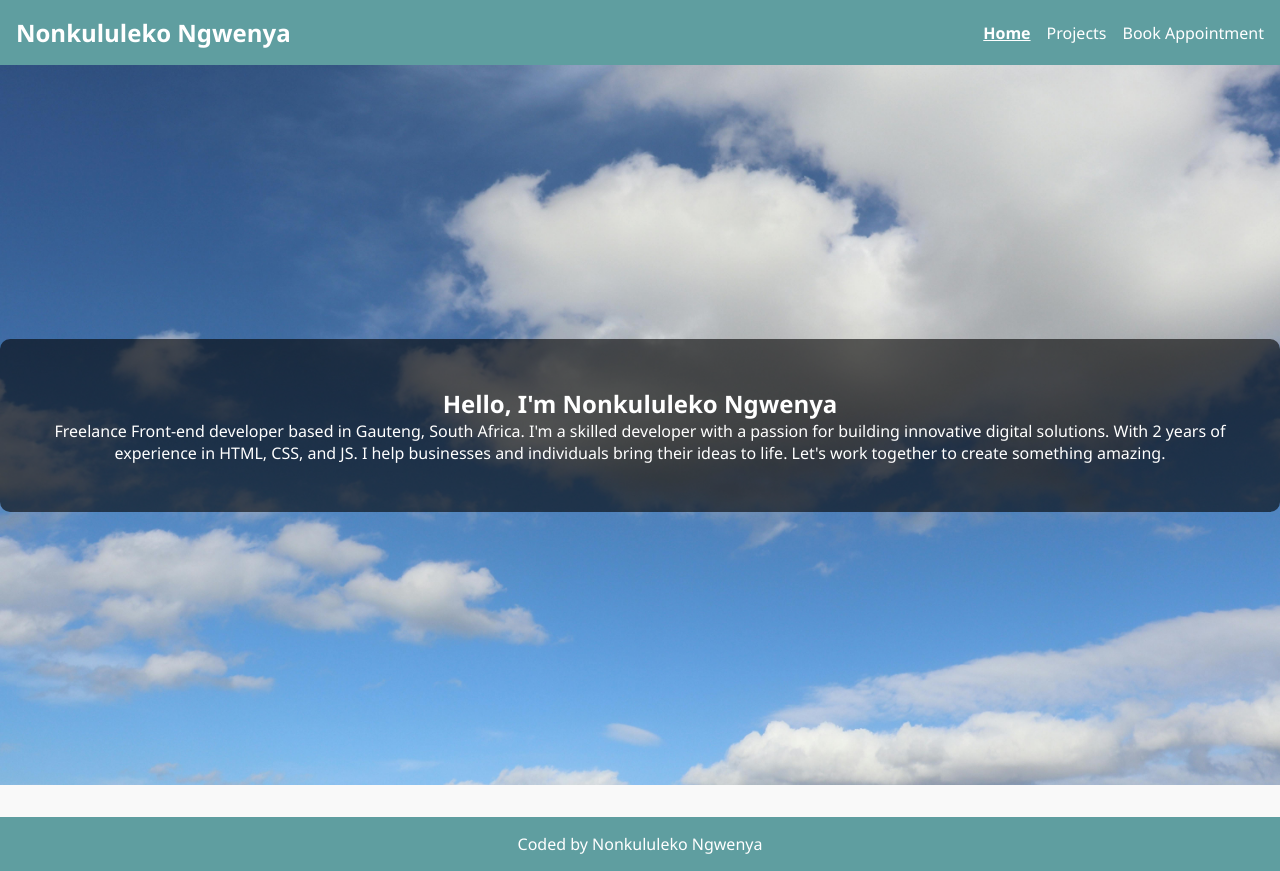
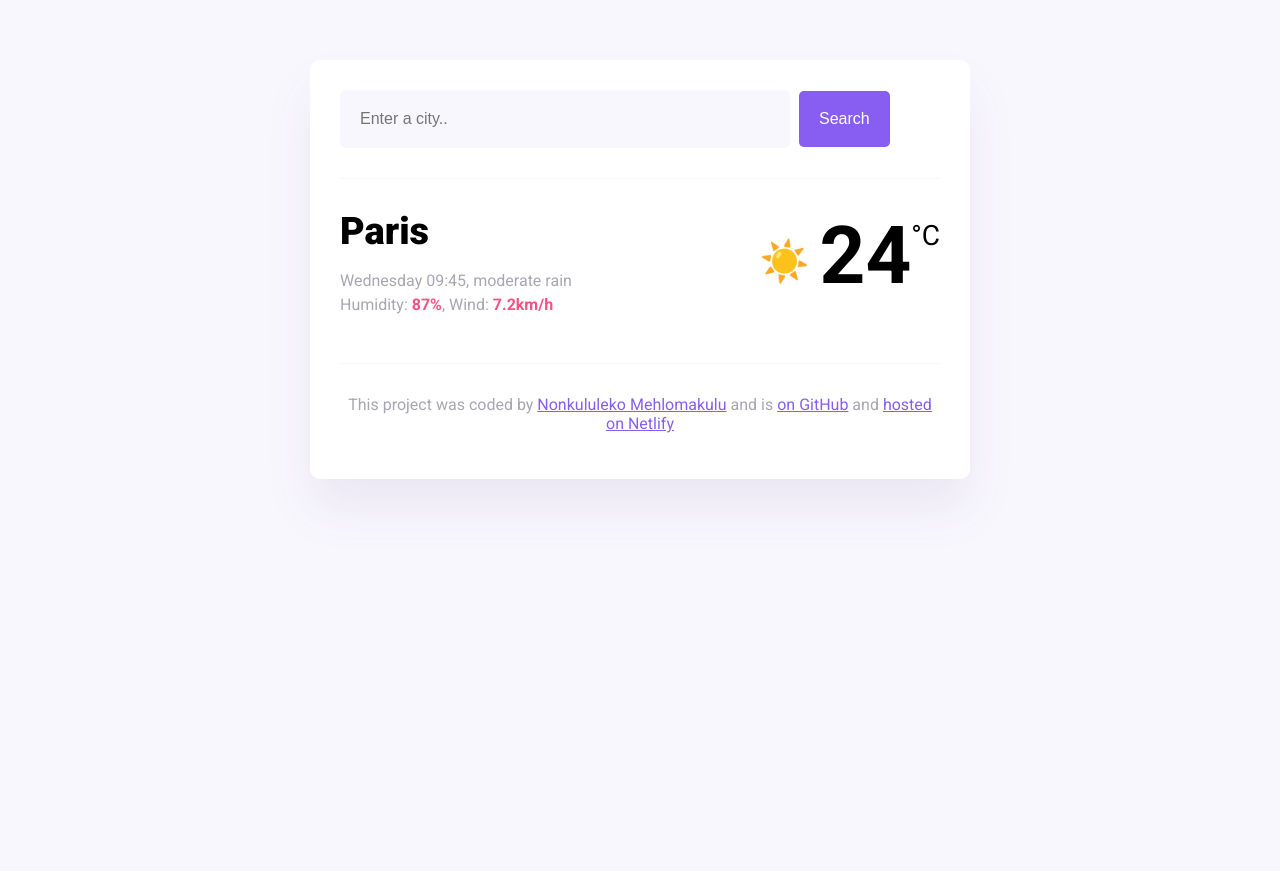
Before and after one commit to Nonku29/My-Portfolio, a plain HTML site: page index.html in a window 1280 px wide. After the commit the page ends 800 px from the top, so only its background shows below. Drawn offline with nearby package versions, Linux system fonts and the light colour scheme; files that its build step writes are made by us from their sources; files whose address does not match are found by name.

Commit message:
Added files

```diff
--- a/index.html
+++ b/index.html
@@ -3,38 +3,63 @@
   <head>
     <meta charset="UTF-8" />
     <meta name="viewport" content="width=device-width, initial-scale=1.0" />
-    <title>Nonkululeko Ngwenya| Portfolio</title>
-    <link rel="stylesheet" href="css/style.css" />
+    <link rel="preconnect" href="https://fonts.googleapis.com" />
+    <link rel="preconnect" href="https://fonts.gstatic.com" crossorigin />
+    <link
+      href="https://fonts.googleapis.com/css2?family=Roboto:ital,wght@0,100;0,400;0,500;0,700;0,900;1,100;1,300;1,400;1,500;1,700;1,900&display=swap"
+      rel="stylesheet"
+    />
+    <script src="https://cdn.jsdelivr.net/npm/axios@1.1.2/dist/axios.min.js"></script>
+    <link rel="stylesheet" href="styles.css" />
+    <title>My weather application</title>
   </head>
-  <body class="homepage">
+  <body>
+    <div class="weather-app">
       <header>
-      <nav>
-        <h1>Nonkululeko Ngwenya</h1>
-        <ul>
-          <li><a href="index.html" class="active">Home</a></li>
-          <li><a href="projects.html">Projects</a></li>
-          <li><a href="contacts.html" class="button">Book Appointment</a></li>
-        </ul>
-      </nav>
+        <form id="search-form">
+          <input
+            type="search"
+            placeholder="Enter a city.."
+            required
+            class="search-input"
+            id="search-input"
+          />
+          <input type="submit" value="Search" class="search-button" />
+        </form>
       </header>
-
       <main>
-      <section class="hero">
-        <div class="overlay">
-          <h2>Hello, I'm Nonkululeko Ngwenya</h2>
-          <p>
-            Freelance Front-end developer based in Gauteng, South Africa. I'm a
-            skilled developer with a passion for building innovative digital
-            solutions. With 2 years of experience in HTML, CSS, and JS. I help
-            businesses and individuals bring their ideas to life. Let's work
-            together to create something amazing.
+        <div class="current-weather">
+          <div>
+            <h1 class="current-city" id="current-city">Paris</h1>
+            <p class="current-details">
+              <span id="current-date"></span>, moderate rain <br />
+              Humidity: <strong>87%</strong>, Wind: <strong>7.2km/h</strong>
             </p>
           </div>
-      </section>
+          <div id="current-temperature">
+            <span id="current-temperature-icon">☀️</span
+            ><span id="current-temperature-value">24</span
+            ><span id="current-temperature-unit">°C</span>
+          </div>
+        </div>
       </main>
-
       <footer>
-      <p>Coded by Nonkululeko Ngwenya</p>
+        <p>
+          This project was coded by
+          <a href="https://github.com/Nonku29" target="_blank"
+            >Nonkululeko Mehlomakulu</a
+          >
+          and is
+          <a href="https://github.com/Nonku29/Weather-App" target="_blank">
+            on GitHub</a
+          >
+          and
+          <a href="https://majestic-kulfi-0f3c1c.netlify.app/" target="_blank"
+            >hosted on Netlify</a
+          >
+        </p>
       </footer>
+    </div>
   </body>
+  <script src="index.js"></script>
 </html>
--- /dev/null
+++ b/index.js
@@ -0,0 +1,53 @@
+function displayTemperature(response) {
+  let temperatureElement = document.querySelector("#current-temperature");
+  let temperature = Math.round(response.data.temperature.current);
+  let cityElement = document.querySelector("#current-city");
+  cityElement.innerHTML = response.data.city;
+  temperatureElement.innerHTML = temperature;
+}
+
+function search(event) {
+  event.preventDefault();
+  let searchInputElement = document.querySelector("#search-input");
+  let city = searchInputElement.value;
+
+  let apiKey = "b2a5adcct04b33178913oc335f405433";
+  let apiUrl = `https://api.shecodes.io/weather/v1/current?query=${city}&key=${apiKey}&units=metric`;
+
+  axios.get(apiUrl).then(displayTemperature);
+}
+
+function formatDate(date) {
+  let minutes = date.getMinutes();
+  let hours = date.getHours();
+  let day = date.getDay();
+
+  if (minutes < 10) {
+    minutes = `0${minutes}`;
+  }
+
+  if (hours < 10) {
+    hours = `0${hours}`;
+  }
+
+  let days = [
+    "Sunday",
+    "Monday",
+    "Tuesday",
+    "Wednesday",
+    "Thursday",
+    "Friday",
+    "Saturday",
+  ];
+
+  let formattedDay = days[day];
+  return `${formattedDay} ${hours}:${minutes}`;
+}
+
+let searchForm = document.querySelector("#search-form");
+searchForm.addEventListener("submit", search);
+
+let currentDateELement = document.querySelector("#current-date");
+let currentDate = new Date();
+
+currentDateELement.innerHTML = formatDate(currentDate);
--- /dev/null
+++ b/styles.css
@@ -0,0 +1,98 @@
+body {
+  background: #f9f7fe;
+  font-family: "Roboto", sans-serif;
+}
+
+a {
+  color: #885df1;
+}
+
+.weather-app {
+  background: white;
+  max-width: 600px;
+  margin: 60px auto;
+  padding: 30px;
+  border-radius: 10px;
+  box-shadow: 0 30px 50px rgba(65, 50, 100, 0.08);
+}
+
+header {
+  border-bottom: 1px solid #f9f7fe;
+  padding-bottom: 30px;
+}
+
+.search-input {
+  background-color: #f9f7fe;
+  border: none;
+  color: rgba(39, 33, 66, 0.4);
+  font-size: 16px;
+  padding: 20px;
+  width: 75%;
+  border-radius: 6px;
+}
+
+.search-button {
+  margin-left: 5px;
+  font-size: 16px;
+  background-color: #885df1;
+  color: white;
+  border: none;
+  padding: 20px;
+  line-height: 1;
+  border-radius: 5px;
+}
+
+main {
+  padding: 30px 0;
+}
+
+.current-temperature {
+  font-size: 48px;
+}
+
+.current-weather {
+  display: flex;
+  justify-content: space-between;
+}
+
+.current-city {
+  font-size: 38px;
+  font-weight: 900;
+  margin: 0;
+}
+.current-details {
+  color: rgba(39, 33, 66, 0.4);
+  font-size: 16px;
+  font-weight: 400;
+  line-height: 24px;
+}
+
+.current-details strong {
+  color: #f65282;
+}
+
+#current-temperature-icon {
+  position: relative;
+  top: -8px;
+  font-size: 40px;
+  margin-right: 10px;
+}
+
+#current-temperature-value {
+  font-size: 80px;
+  font-weight: bold;
+}
+
+#current-temperature-unit {
+  font-size: 28px;
+  position: relative;
+  top: -38px;
+}
+
+footer {
+  border-top: 1px solid #f9f7fe;
+  text-align: center;
+  padding-top: 15px;
+
+  color: rgba(39, 33, 66, 0.4);
+}
```
Also changed, not shown: script.js (+7 -22 lines), 1 other file. Lines whose indentation alone changed are shown as unchanged.
